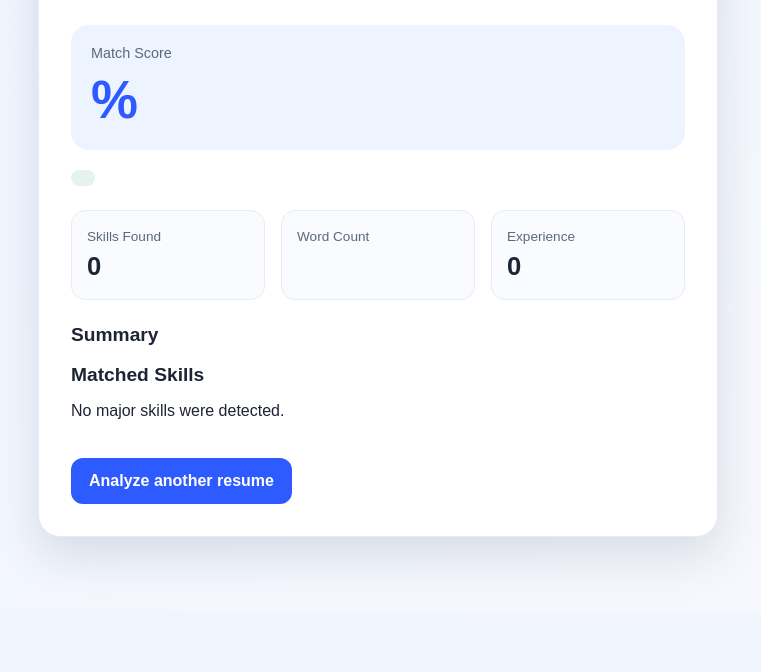
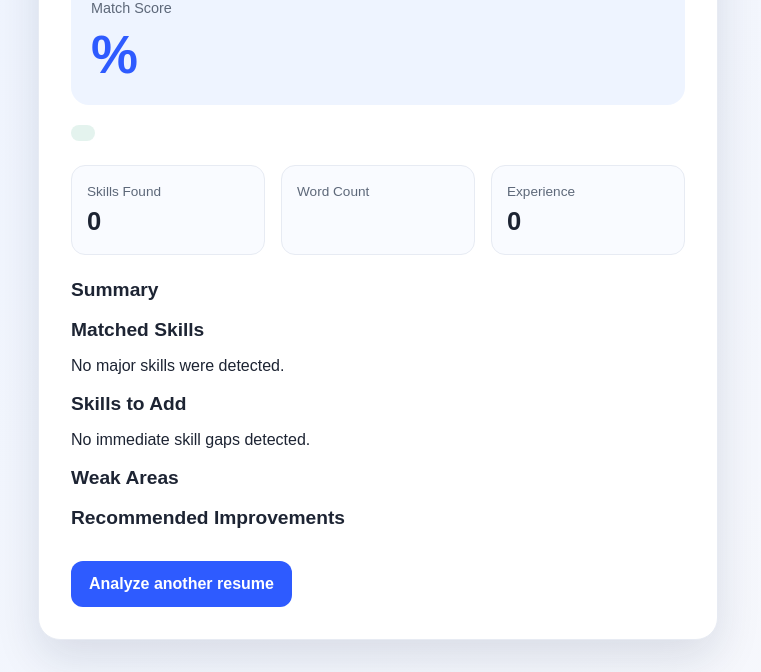
Before and after one commit to Harshith-dev-oss/resume-analyzer, a Flask app: template templates/result.html in a window 1280 px wide. Shown: the part 187-859 px from the top of the page, without its empty margins (262-1023 px from the left). Before the commit the page ends 745 px from the top, so only its background shows below. Run offline with Flask 3, Linux system fonts and the light colour scheme; the template is opened without the code that fills it, so the values that code supplies are empty.

Commit message:
Add skill gap analysis and improvement suggestions

```diff
--- a/app.py
+++ b/app.py
@@ -42,6 +42,33 @@ SKILLS = [
     "Project Management",
 ]
 
+SKILL_GROUPS = {
+    "Data & Analytics": ["SQL", "Data Analysis", "Excel", "Power BI", "Tableau", "Pandas", "NumPy"],
+    "Web Development": ["JavaScript", "React", "HTML", "CSS", "TypeScript", "Node.js"],
+    "Backend & APIs": ["Python", "Flask", "Node.js", "API", "REST", "Java"],
+    "Cloud & DevOps": ["Git", "Docker", "AWS"],
+    "AI / ML": ["Machine Learning", "NLP", "Python", "Pandas", "NumPy"],
+    "Product / Leadership": ["Project Management"],
+}
+
+PRIORITY_SKILLS = [
+    "Python",
+    "SQL",
+    "Machine Learning",
+    "React",
+    "Docker",
+    "AWS",
+    "API",
+    "Power BI",
+    "Data Analysis",
+    "Git",
+    "Flask",
+    "JavaScript",
+    "Project Management",
+    "NLP",
+    "Tableau",
+]
+
 
 def extract_text(file_path):
     extension = os.path.splitext(file_path)[1].lower()
@@ -70,6 +97,29 @@ def analyze_resume(text):
     for skill in SKILLS:
         if skill.lower() in lower_text:
             skills_found.append(skill)
+
+    priority_missing = [skill for skill in PRIORITY_SKILLS if skill not in skills_found]
+    remaining_missing = [skill for skill in SKILLS if skill not in skills_found and skill not in priority_missing]
+    missing_skills = (priority_missing + remaining_missing)[:10]
+
+    weak_areas = []
+    for group_name, group_skills in SKILL_GROUPS.items():
+        detected = [skill for skill in group_skills if skill in skills_found]
+        if len(detected) == 0:
+            weak_areas.append(group_name)
+        elif len(detected) == 1 and len(group_skills) > 2:
+            weak_areas.append(f"{group_name} (limited coverage)")
+
+    recommendations = []
+    for skill in missing_skills:
+        if skill in ["Python", "SQL", "Machine Learning", "React", "Docker", "AWS", "API", "Power BI"]:
+            recommendations.append(f"Add more hands-on experience in {skill} to strengthen your profile.")
+
+    if not recommendations:
+        recommendations.append("Your resume already shows a strong mix of core skills. Consider adding leadership or project-impact details.")
+
+    if not weak_areas:
+        weak_areas = ["Overall skill coverage looks balanced. No major gap detected."]
 
     experience_years = re.findall(r"\b\d+\s*(?:to\s*\d+\s*)?years?\b", cleaned, flags=re.IGNORECASE)
     education_mentions = bool(re.search(r"\b(bachelor|master|degree|b\.sc|m\.sc|phd)\b", lower_text))
@@ -103,6 +153,9 @@ def analyze_resume(text):
 
     return {
         "skills_found": skills_found,
+        "missing_skills": missing_skills,
+        "weak_areas": weak_areas,
+        "recommendations": recommendations,
         "match_score": score,
         "status": status,
         "word_count": word_count,
--- a/static/style.css
+++ b/static/style.css
@@ -188,6 +188,23 @@ button:hover,
   font-weight: 600;
 }
 
+.success-tag {
+  background: #e9f7f2;
+  color: #1a7a5d;
+}
+
+.warn-tag {
+  background: #fff3e1;
+  color: #9a6500;
+}
+
+.list-box {
+  margin: 0;
+  padding-left: 20px;
+  color: var(--text);
+  line-height: 1.8;
+}
+
 .back-link {
   margin-top: 22px;
 }
--- a/templates/result.html
+++ b/templates/result.html
@@ -44,11 +44,46 @@
           {% if results.skills_found %}
           <div class="skills">
             {% for skill in results.skills_found %}
-            <span class="skill-tag">{{ skill }}</span>
+            <span class="skill-tag success-tag">{{ skill }}</span>
             {% endfor %}
           </div>
           {% else %}
           <p>No major skills were detected.</p>
+          {% endif %}
+        </div>
+
+        <div class="skills-panel">
+          <h2>Skills to Add</h2>
+          {% if results.missing_skills %}
+          <div class="skills">
+            {% for skill in results.missing_skills %}
+            <span class="skill-tag warn-tag">{{ skill }}</span>
+            {% endfor %}
+          </div>
+          {% else %}
+          <p>No immediate skill gaps detected.</p>
+          {% endif %}
+        </div>
+
+        <div class="skills-panel">
+          <h2>Weak Areas</h2>
+          {% if results.weak_areas %}
+          <ul class="list-box">
+            {% for area in results.weak_areas %}
+            <li>{{ area }}</li>
+            {% endfor %}
+          </ul>
+          {% endif %}
+        </div>
+
+        <div class="skills-panel">
+          <h2>Recommended Improvements</h2>
+          {% if results.recommendations %}
+          <ul class="list-box">
+            {% for recommendation in results.recommendations %}
+            <li>{{ recommendation }}</li>
+            {% endfor %}
+          </ul>
           {% endif %}
         </div>
 
```
Also changed, not shown: tests/test_resume_analysis.py (added, +22 -0 lines).
